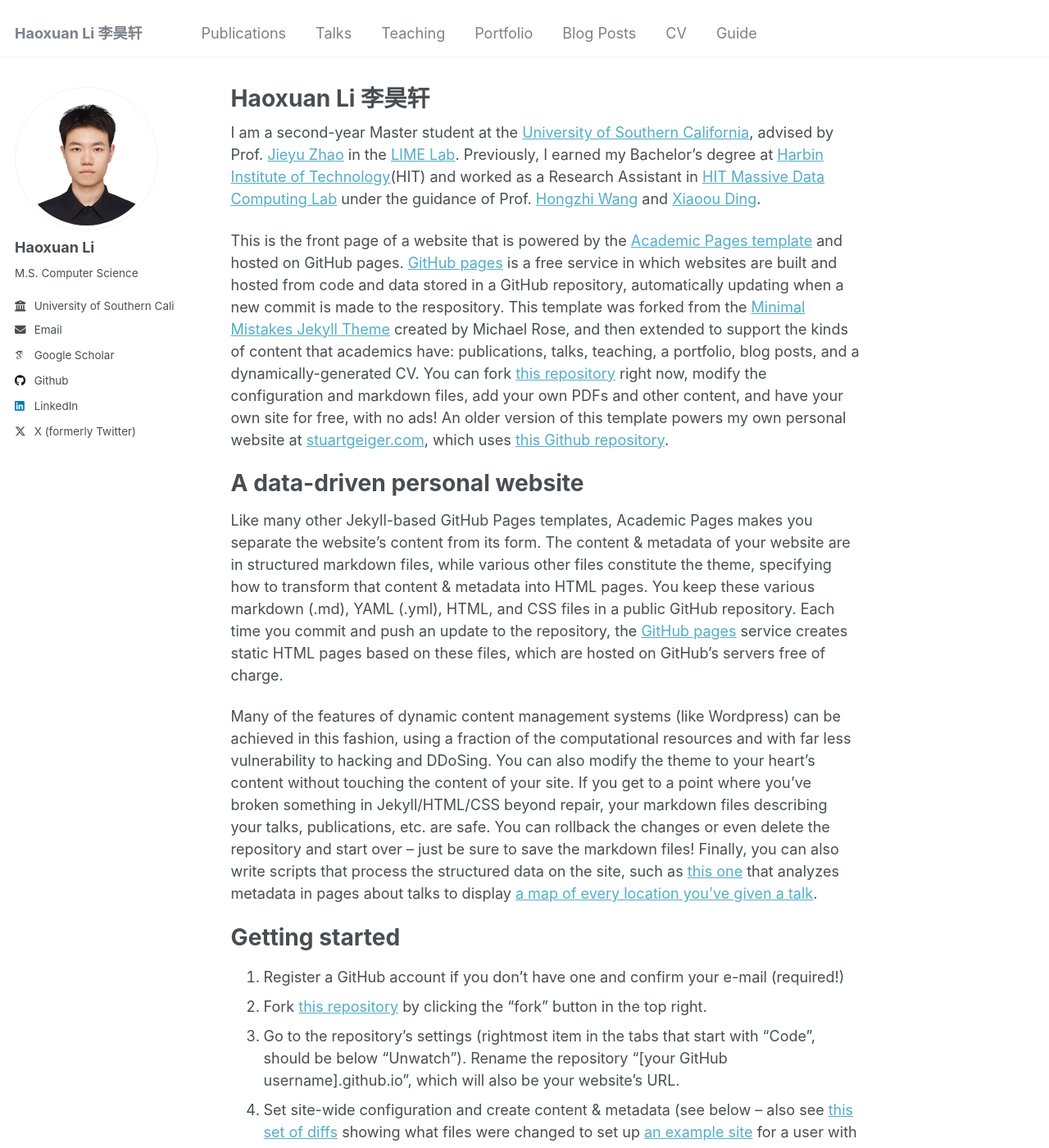
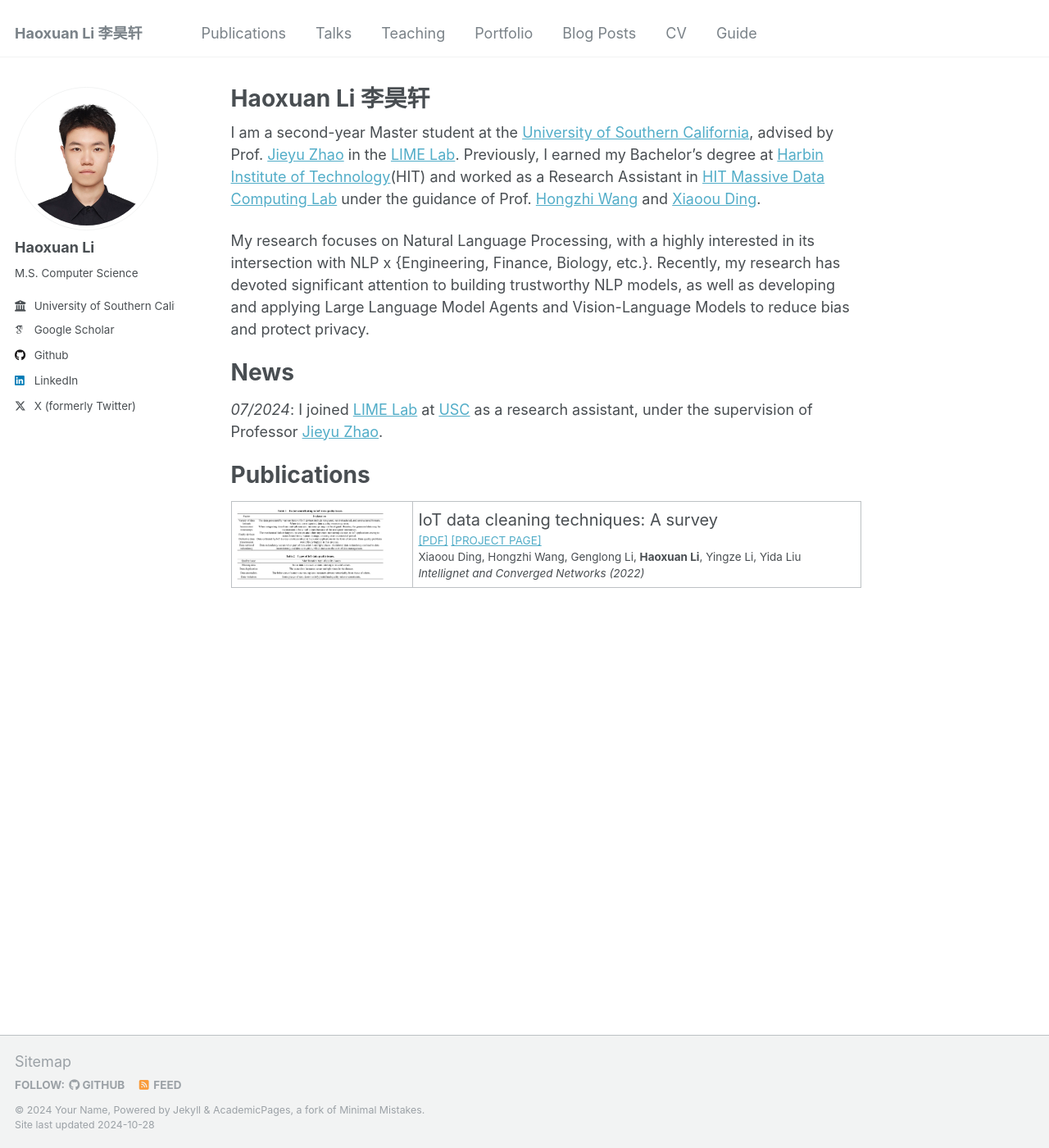
Before and after one commit to HauxLee/hauxlee.github.io, a Jekyll site: the page built from _pages/about.md, in a window 1280 px wide and 1400 px high. Shown: the whole window at 82% size. Built offline with Jekyll 4.4.1, drawn with Linux system fonts in a browser that asks for light colours; some web fonts are replaced; some of the changed text lies outside the part shown.

Commit message:
Update on 10/28/2024_2

```diff
--- a/_config.yml
+++ b/_config.yml
@@ -28,7 +28,7 @@ author:
   # location         : "Los Angeles, CA"
   employer         : "University of Southern California"
   uri              : # URL
-  email            : "lihaoxua[at]usc[dot]edu"
+  email:lihaoxua[at]usc[dot]edu            : "lihaoxua@usc.edu"
 
   # Academic websites
   arxiv            : # URL - Update with the correct link to your profile
@@ -301,7 +301,7 @@ plugins:
   - jekyll-feed
   - jekyll-gist
   - jekyll-paginate
-  - jekyll-sitemap
+  # - jekyll-sitemap
   - jemoji
 
 # Mimic GitHub Pages with --safe
@@ -309,7 +309,7 @@ whitelist:
   - jekyll-feed
   - jekyll-gist
   - jekyll-paginate
-  - jekyll-sitemap
+  # - jekyll-sitemap
   - jemoji
 
 
--- a/_pages/about.md
+++ b/_pages/about.md
@@ -8,15 +8,31 @@ redirect_from:
 ---
 I am a second-year Master student at the [University of Southern California](https://www.usc.edu/), advised by Prof. [Jieyu Zhao](https://jyzhao.net/) in the [LIME Lab](https://jyzhao.net/lab.html). Previously, I earned my Bachelor's degree at [Harbin Institute of Technology](https://www.hit.edu.cn/)(HIT) and worked as a Research Assistant in [HIT Massive Data Computing Lab](https://db.hit.edu.cn/main.htm) under the guidance of Prof. [Hongzhi Wang](https://homepage.hit.edu.cn/wang) and [Xiaoou Ding](https://scholar.google.com/citations?user=GJUuXGMAAAAJ).
 
-This is the front page of a website that is powered by the [Academic Pages template](https://github.com/academicpages/academicpages.github.io) and hosted on GitHub pages. [GitHub pages](https://pages.github.com) is a free service in which websites are built and hosted from code and data stored in a GitHub repository, automatically updating when a new commit is made to the respository. This template was forked from the [Minimal Mistakes Jekyll Theme](https://mmistakes.github.io/minimal-mistakes/) created by Michael Rose, and then extended to support the kinds of content that academics have: publications, talks, teaching, a portfolio, blog posts, and a dynamically-generated CV. You can fork [this repository](https://github.com/academicpages/academicpages.github.io) right now, modify the configuration and markdown files, add your own PDFs and other content, and have your own site for free, with no ads! An older version of this template powers my own personal website at [stuartgeiger.com](http://stuartgeiger.com), which uses [this Github repository](https://github.com/staeiou/staeiou.github.io).
+My research focuses on Natural Language Processing, with a highly interested in its intersection with NLP x {Engineering, Finance, Biology, etc.}. Recently, my research  has devoted significant attention to building trustworthy NLP models, as well as developing and applying Large Language Model Agents and Vision-Language Models to reduce bias and protect privacy.
 
-A data-driven personal website
+
+News
 ======
-Like many other Jekyll-based GitHub Pages templates, Academic Pages makes you separate the website's content from its form. The content & metadata of your website are in structured markdown files, while various other files constitute the theme, specifying how to transform that content & metadata into HTML pages. You keep these various markdown (.md), YAML (.yml), HTML, and CSS files in a public GitHub repository. Each time you commit and push an update to the repository, the [GitHub pages](https://pages.github.com/) service creates static HTML pages based on these files, which are hosted on GitHub's servers free of charge.
+*07/2024*: I joined [LIME Lab](https://jyzhao.net/lab.html) at [USC](https://www.usc.edu/) as a research assistant, under the supervision of Professor [Jieyu Zhao](https://jyzhao.net/).
 
-Many of the features of dynamic content management systems (like Wordpress) can be achieved in this fashion, using a fraction of the computational resources and with far less vulnerability to hacking and DDoSing. You can also modify the theme to your heart's content without touching the content of your site. If you get to a point where you've broken something in Jekyll/HTML/CSS beyond repair, your markdown files describing your talks, publications, etc. are safe. You can rollback the changes or even delete the repository and start over -- just be sure to save the markdown files! Finally, you can also write scripts that process the structured data on the site, such as [this one](https://github.com/academicpages/academicpages.github.io/blob/master/talkmap.ipynb) that analyzes metadata in pages about talks to display [a map of every location you've given a talk](https://academicpages.github.io/talkmap.html).
 
-Getting started
+Publications
+======
+<table>
+  <tr>
+    <td><img src="../images/publication_images/IoT_1.png" alt="IoT data cleaning techniques:A survey" width="180" /></td>
+    <td>
+      <span style="font-size: 20px;">IoT data cleaning techniques: A survey</span> <br>
+      <!-- <a href="PDF_link">[PDF]</a> <a href="CODE_link">[CODE]</a> <a href="Project_Page_link">[PROJECT PAGE]</a> <br> -->
+      <a href="https://ieeexplore.ieee.org/stamp/stamp.jsp?tp=&arnumber=10026521">[PDF]</a> <a href="https://ieeexplore.ieee.org/document/10026521">[PROJECT PAGE]</a> <br>
+      Xiaoou Ding, Hongzhi Wang, Genglong Li, <strong>Haoxuan Li</strong>, Yingze Li, Yida Liu <br>
+      <i> Intellignet and Converged Networks (2022)</i> <br>
+    </td>
+  </tr>
+</table>
+
+
+<!-- Getting started
 ======
 1. Register a GitHub account if you don't have one and confirm your e-mail (required!)
 2. Fork [this repository](https://github.com/academicpages/academicpages.github.io) by clicking the "fork" button in the top right.
@@ -47,4 +63,4 @@ Example: editing a markdown file for a talk
 
 For more info
 ------
-More info about configuring Academic Pages can be found in [the guide](https://academicpages.github.io/markdown/). The [guides for the Minimal Mistakes theme](https://mmistakes.github.io/minimal-mistakes/docs/configuration/) (which this theme was forked from) might also be helpful.
+More info about configuring Academic Pages can be found in [the guide](https://academicpages.github.io/markdown/). The [guides for the Minimal Mistakes theme](https://mmistakes.github.io/minimal-mistakes/docs/configuration/) (which this theme was forked from) might also be helpful. -->
```
Also changed, not shown: images/publication_images/IoT_1.png (added).
